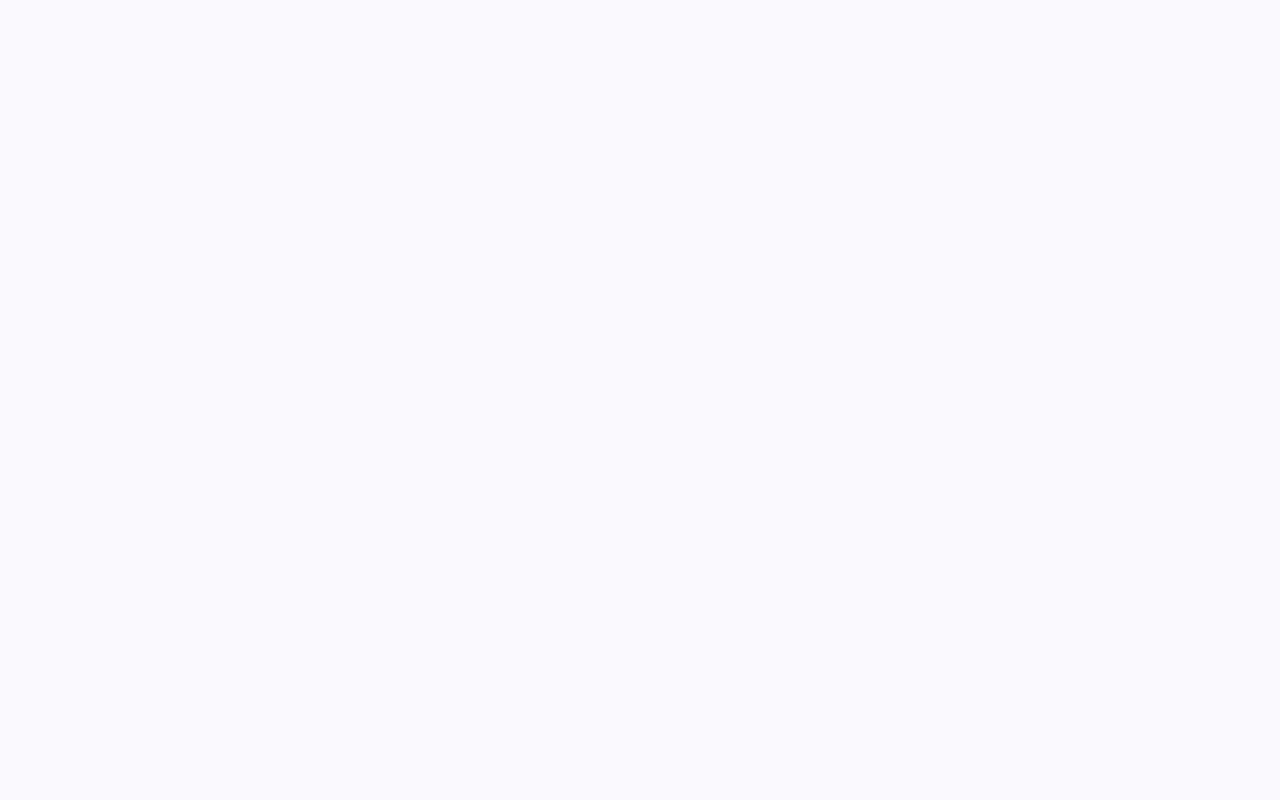
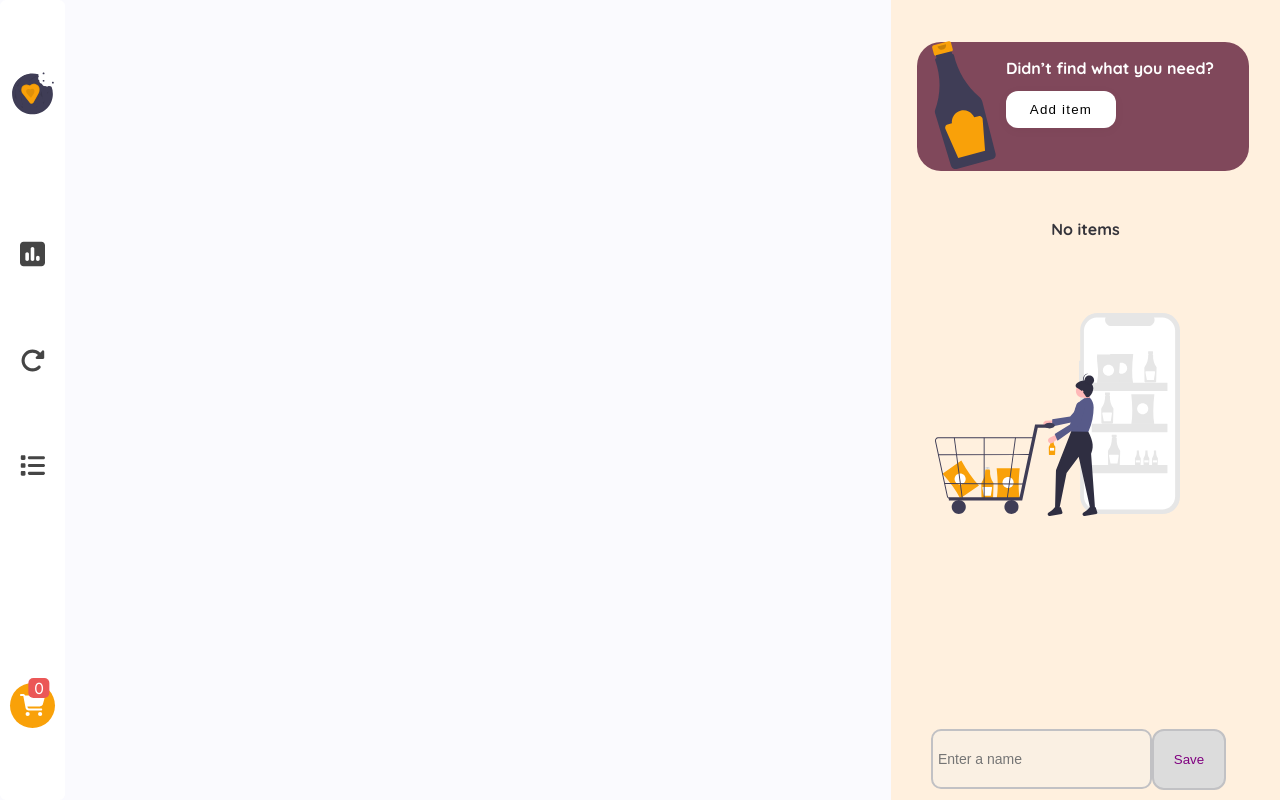
Before and after one commit to EjiroOsiephri/Shoppingfy-app, a React (Vite) app in the folder shoppingify-master/vite-project/: page /shopping-history in a window 1280 px wide. Before the commit this address had no page. Built offline with nearby package versions, Linux system fonts and the light colour scheme.

Commit message:
Beginnig work on the shopping history

```diff
--- a/shoppingify-master/vite-project/src/App.jsx
+++ b/shoppingify-master/vite-project/src/App.jsx
@@ -5,6 +5,7 @@ import ItemsContainer from "./Components/ItemsContainer";
 import { useState } from "react";
 import AppWideContext from "./Context/AppContext";
 import { Routes, Route } from "react-router-dom";
+import ShoppingMain from "./Components/shoppinghistory/ShoppingMain";
 
 function App() {
   const [searchInputItem, setSearchItem] = useState("");
@@ -76,6 +77,7 @@ function App() {
               </main>
             }
           />
+          <Route element={<ShoppingMain />} path="/shopping-history" />
         </Routes>
       </AppWideContext.Provider>
     </>
--- a/shoppingify-master/vite-project/src/Components/SideBar.jsx
+++ b/shoppingify-master/vite-project/src/Components/SideBar.jsx
@@ -6,12 +6,18 @@ import rotate from "../assets/rotate.svg";
 import lists from "../assets/list.svg";
 import Cart from "../assets/cart.svg";
 import { useSelector } from "react-redux";
+import { useNavigate } from "react-router-dom";
 
 const SideBar = (props) => {
   const state = useSelector((state) => state.cart.totalCartQuantity);
+  const navigate = useNavigate();
 
   const cartRenderHandler = () => {
     props.setShowCart((prevCart) => !prevCart);
+  };
+
+  const navigateToShoppingHistory = () => {
+    navigate("/shopping-history");
   };
 
   return (
@@ -22,7 +28,7 @@ const SideBar = (props) => {
         </div>
         <div className={Classes.navigatePages}>
           <img src={poll} alt="" />
-          <img src={rotate} alt="" />
+          <img onClick={navigateToShoppingHistory} src={rotate} alt="" />
           <img onClick={cartRenderHandler} src={lists} alt="" />
         </div>
         <div onClick={cartRenderHandler} className={Classes.cartItems}>
--- /dev/null
+++ b/shoppingify-master/vite-project/src/Components/shoppinghistory/ShoppingList.jsx
@@ -0,0 +1,7 @@
+import React from "react";
+
+const ShoppingList = () => {
+  return <div></div>;
+};
+
+export default ShoppingList;
--- a/shoppingify-master/vite-project/src/Components/shoppinghistory/ShoppingMain.jsx
+++ b/shoppingify-master/vite-project/src/Components/shoppinghistory/ShoppingMain.jsx
@@ -1,15 +1,22 @@
-import React from "react";
+import React, { useState } from "react";
 import SideBar from "../SideBar";
 import ItemsContainer from "../ItemsContainer";
 import Classses from "../../Sass/ShoppingMain.module.scss";
+import ShoppingList from "./ShoppingList";
 
 const ShoppingMain = () => {
+  const [cartItems, setCartItems] = useState(false);
+  const [showCart, setShowCart] = useState(false);
   return (
     <>
       <main className={Classses["main-shopping"]}>
-        <SideBar></SideBar>
-        <section></section>
-        <ItemsContainer />
+        <SideBar setShowCart={setShowCart} />
+        <ShoppingList />
+        <ItemsContainer
+          showCart={showCart}
+          cartItems={cartItems}
+          setCartItems={setCartItems}
+        />
       </main>
     </>
   );
```
